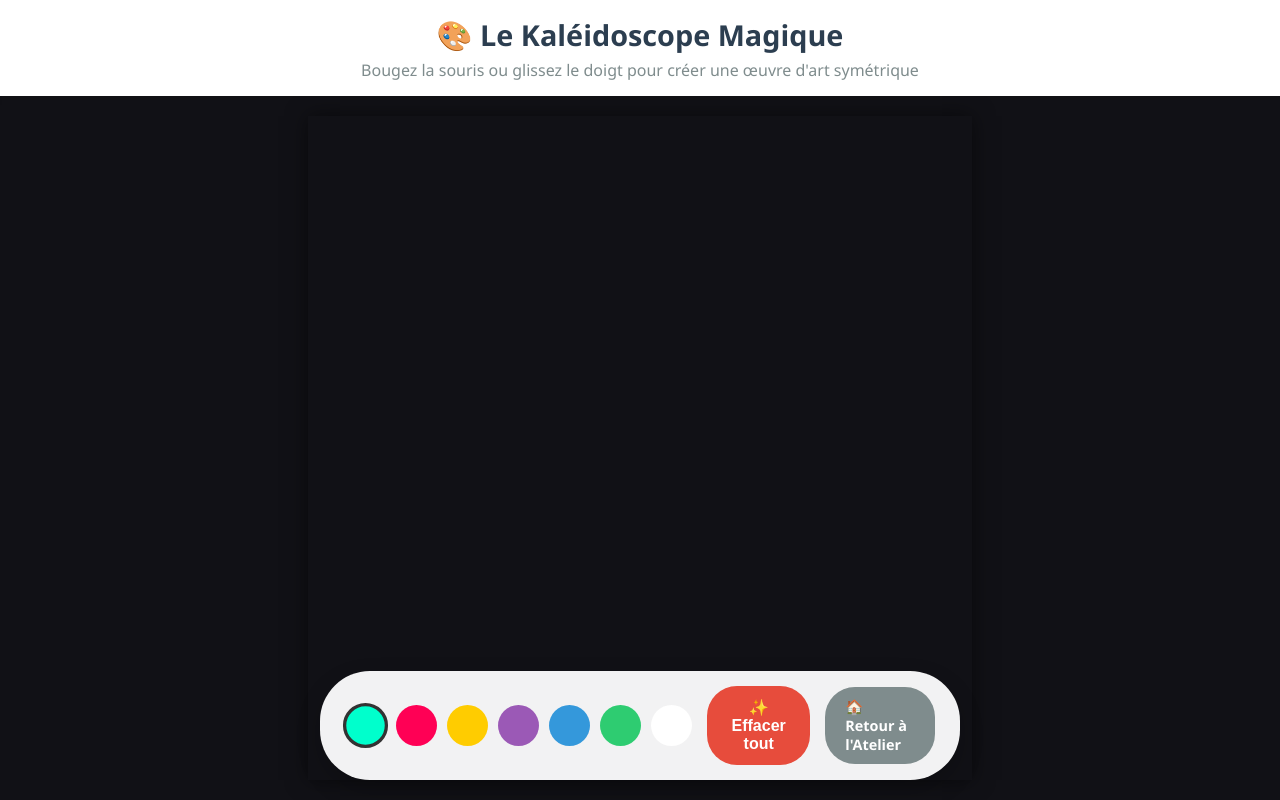
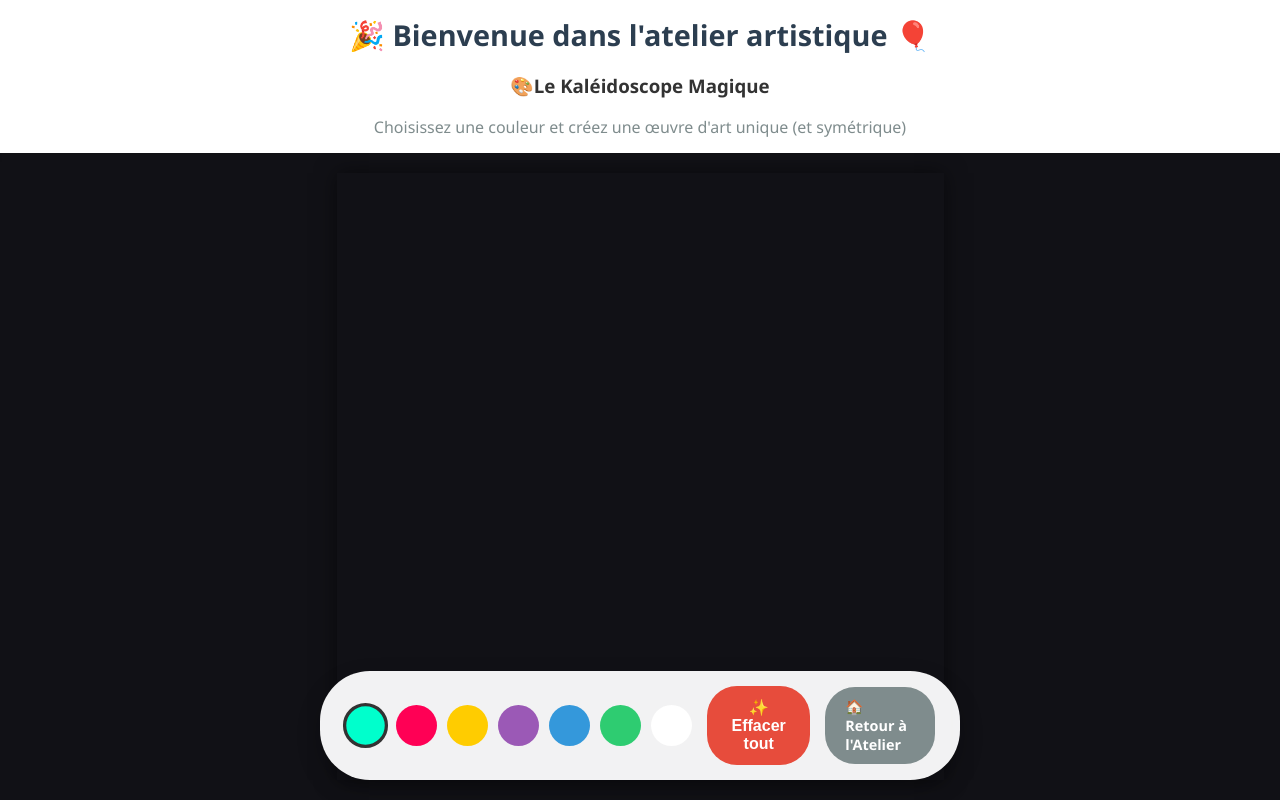
Before and after one commit to pierreg78-maker/Atelier_bis, a plain HTML site: page index.html in a window 1280 px wide. Drawn offline with Linux system fonts and the light colour scheme.

Commit message:
Revise title and header text in index.html
Updated the title and header content for clarity and engagement.

```diff
--- a/index.html
+++ b/index.html
@@ -3,7 +3,7 @@
 <head>
     <meta charset="UTF-8">
     <meta name="viewport" content="width=device-width, initial-scale=1.0">
-    <title>L'Atelier Artistique - Kaléidoscope Magique</title>
+    <title>L'Atelier Artistique</title>
     <style>
         :root {
             --primary: #4a6fa5;
@@ -128,8 +128,9 @@
 <body>
 
     <header>
-        <h1>🎨 Le Kaléidoscope Magique</h1>
-        <p class="subtitle">Bougez la souris ou glissez le doigt pour créer une œuvre d'art symétrique</p>
+        <h1> &#127881 Bienvenue dans l'atelier artistique &#127880</h1>
+       <h3> 🎨Le Kaléidoscope Magique</h3>
+        <p class="subtitle">Choisissez une couleur et créez une œuvre d'art unique (et symétrique)</p>
     </header>
 
     <div id="canvas-container">
```
